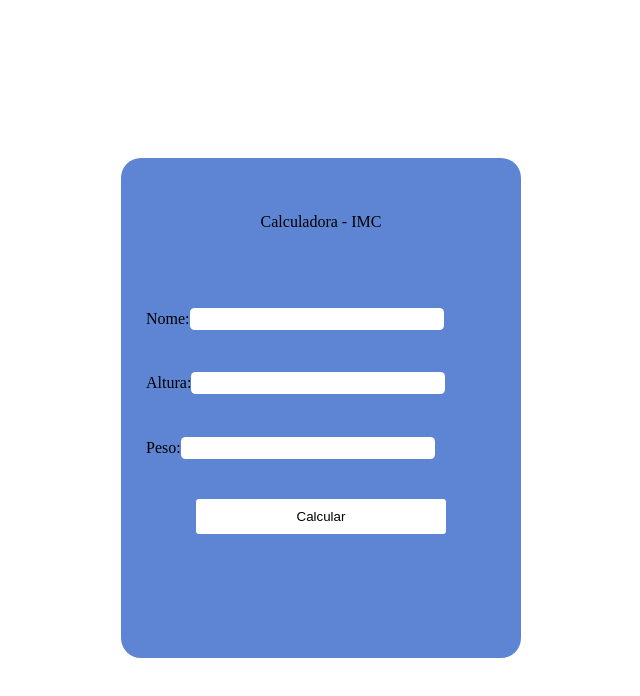
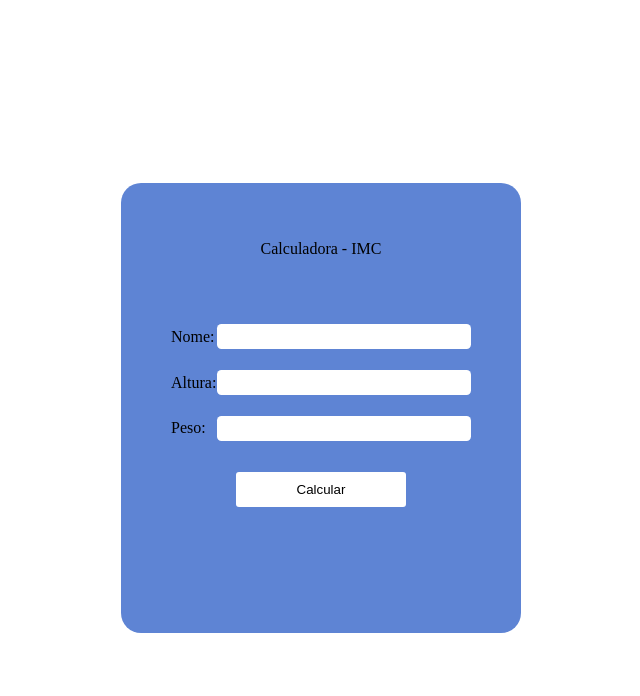
Before and after one commit to LaniSena/Calculador-de-IMC, a plain HTML site: page index.html in a window 1280 px wide. Shown: the whole page, without its empty margins (327-967 px from the left). Drawn offline with Linux system fonts and the light colour scheme.

Commit message:
Update style.css

```diff
--- a/style.css
+++ b/style.css
@@ -10,7 +10,7 @@ main{
     flex-direction: column;
     background: rgb(94, 132, 212);
     width: 400px;
-    height: 500px;
+    height: 450px;
     align-items: center;
     justify-content: space-evenly;
     border-radius: 20px;
@@ -22,20 +22,19 @@ main{
     align-items: center;
     width: 100% ;
     height: 50px;
-    font: bold 2.5rem ;
-    border-bottom: solid 5 px black;
+    font: bold 2.5rem;
     margin-bottom: 20px;
 }
 .input{
     display: flex;
-    width: 350px;
-    height: 25px;
-
+    width: 300px;
+    height: 5px;
+    justify-content: space-between;
     align-items: center;
 }
 .input input{
     width: 250px;
-    height: 20px;
+    height: 23px;
     border-radius: 4.5px;
     border: none;
     outline: 0;
@@ -46,7 +45,7 @@ main{
     font: bold 1.5rem ;
 }
 button{
-    width: 250px;
+    width: 170px;
     height: 35px;
     font: bold 1.2rem;
     background: #ffffff;
```
